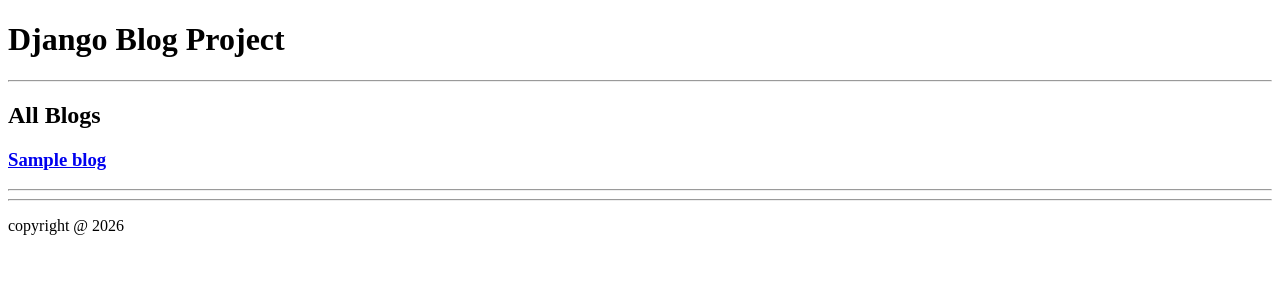
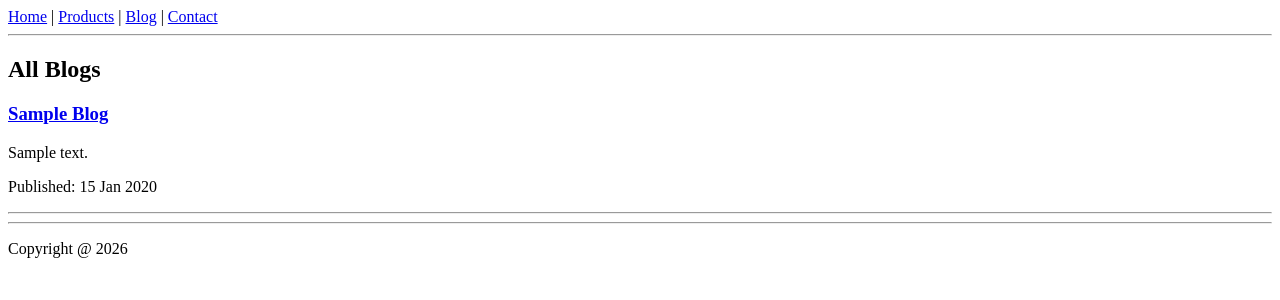
Before and after one commit to mamun-2025/zero-to-hero-Django, a Django app: template Django_fundamentals/blog/templates/blog/blog_list.html in a window 1280 px wide. Shown: the top 300 px of the page. Run offline with Django 5.2, Linux system fonts and the light colour scheme; the template is opened without the code that fills it: most values are stand-ins (such as "Sample title", 1, 10 or a date in 2020); data that the repository does not hold is empty.

Commit message:
Added includes

```diff
--- a/Django_fundamentals/blog/templates/blog/base.html
+++ b/Django_fundamentals/blog/templates/blog/base.html
@@ -11,9 +11,7 @@
 </head>
 <body>
 
-   <header>
-      <h1>Django Blog Project</h1>
-   </header>
+   {% include "blog/includes/navbar.html" %}
 
    <hr>
 
@@ -23,11 +21,7 @@
 
    <hr>
 
-   <footer>
-      <p>
-         copyright @ 2026
-      </p>
-   </footer>
+   {% include "blog/includes/footer.html" %}
 
 </body>
 </html>
--- a/Django_fundamentals/blog/templates/blog/blog_detail.html
+++ b/Django_fundamentals/blog/templates/blog/blog_detail.html
@@ -10,7 +10,7 @@
 
 {% block content %}
 
-   <h2>{{ blog.title }}</h2>
+   <h2>{{ blog.title|upper }}</h2>
 
    <p>
       {{ blog.content }}
@@ -18,7 +18,7 @@
 
    <p>
    Created:
-   {{ blog.created_at }}
+   {{ blog.created_at|date:"d M Y" }}
    </p>
 
    <a href="{% url 'blog:blog_list' %}">
--- a/Django_fundamentals/blog/templates/blog/blog_list.html
+++ b/Django_fundamentals/blog/templates/blog/blog_list.html
@@ -15,11 +15,16 @@
 
    <h3>
       <a href="{% url 'blog:blog_detail' blog.pk %}">
-      {{ blog.title }}
+      {{ blog.title|title }}
       </a>
    </h3>
 
-   {% comment %} <p>{{ blog.content }}</p> {% endcomment %}
+   <p>{{ blog.content|truncatechars:60 }}</p>
+
+   <p>
+      Published:
+      {{ blog.created_at|date:"d M Y" }}
+   </p>
 
    <hr>
 
--- /dev/null
+++ b/Django_fundamentals/blog/templates/blog/includes/footer.html
@@ -0,0 +1,7 @@
+
+
+<footer>
+<p>
+   Copyright @ 2026
+</p>
+</footer>
--- /dev/null
+++ b/Django_fundamentals/blog/templates/blog/includes/navbar.html
@@ -0,0 +1,13 @@
+
+
+<nav>
+
+<a href="/">Home</a>
+|
+<a href="/">Products</a>
+|
+<a href="/">Blog</a>
+|
+<a href="/">Contact</a>
+
+</nav>
```
